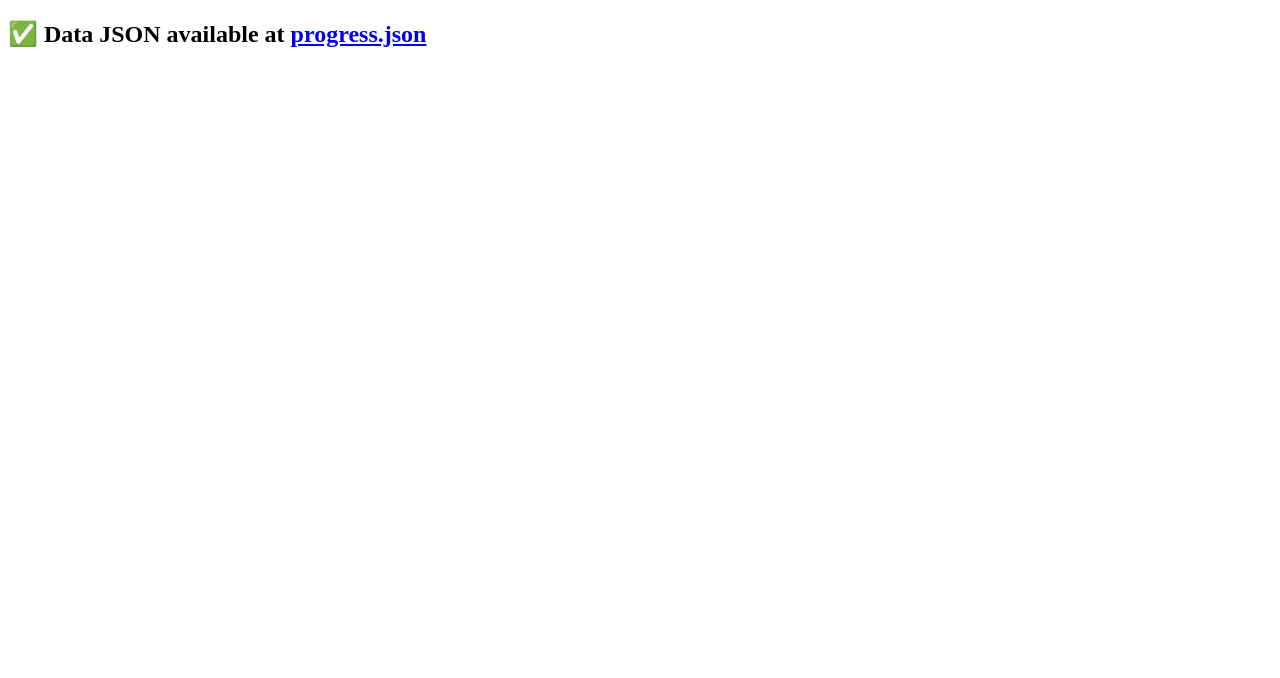
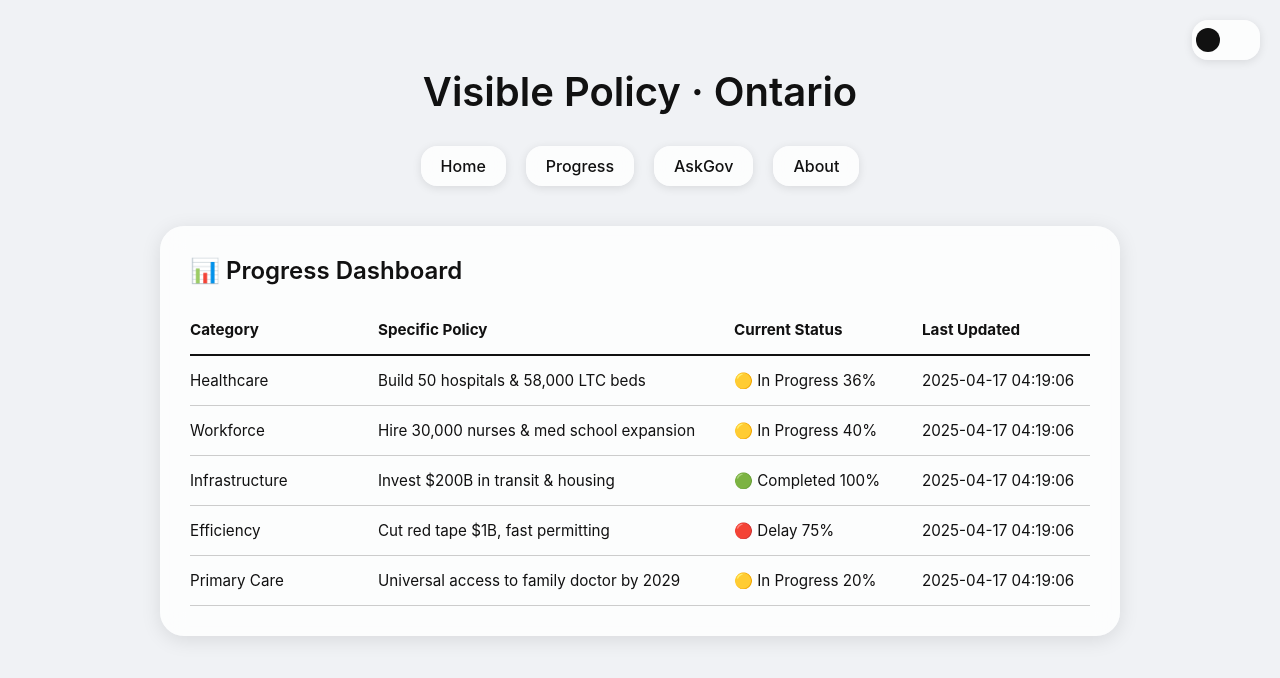
Before and after one commit to leonardoh-ca/visible-policy-data, a plain HTML site: page visible-policy-data/index.html in a window 1280 px wide. Drawn offline with Linux system fonts and the light colour scheme.

Commit message:
index.html

```diff
--- a/visible-policy-data/index.html
+++ b/visible-policy-data/index.html
@@ -1,5 +1,189 @@
 <!DOCTYPE html>
 <html lang="en">
-<head><meta charset="UTF-8"><title>Visible Policy Data</title></head>
-<body><h2>✅ Data JSON available at <a href='progress.json'>progress.json</a></h2></body>
+<head>
+  <meta charset="UTF-8">
+  <meta name="viewport" content="width=device-width, initial-scale=1.0">
+  <title>Visible Policy · Ontario</title>
+  <style>
+    :root {
+      --bg: #f0f2f5;
+      --bg-secondary: #ffffffcc;
+      --text: #111;
+      --tab-hover: #ffffff80;
+    }
+
+    body.dark-mode {
+      --bg: #121212;
+      --bg-secondary: #1f1f1fcc;
+      --text: #f5f5f5;
+      --tab-hover: #33333380;
+    }
+
+    body {
+      margin: 0;
+      font-family: -apple-system, BlinkMacSystemFont, "Segoe UI", Roboto, Helvetica, Arial, sans-serif;
+      background: var(--bg);
+      color: var(--text);
+      display: flex;
+      flex-direction: column;
+      align-items: center;
+      padding: 40px 20px;
+      transition: background 0.3s, color 0.3s;
+    }
+
+    h1 {
+      font-size: 2.5rem;
+      font-weight: 600;
+      text-align: center;
+      margin-bottom: 30px;
+    }
+
+    .tabs {
+      display: flex;
+      gap: 20px;
+      margin-bottom: 40px;
+      flex-wrap: wrap;
+    }
+
+    .tab {
+      padding: 10px 20px;
+      border-radius: 16px;
+      background: var(--bg-secondary);
+      backdrop-filter: blur(10px);
+      box-shadow: 0 2px 10px rgba(0, 0, 0, 0.1);
+      color: var(--text);
+      font-weight: 500;
+      cursor: pointer;
+      transition: background 0.2s;
+    }
+
+    .tab:hover {
+      background: var(--tab-hover);
+    }
+
+    .module {
+      width: 100%;
+      max-width: 900px;
+      background: var(--bg-secondary);
+      backdrop-filter: blur(12px);
+      border-radius: 24px;
+      box-shadow: 0 4px 20px rgba(0, 0, 0, 0.1);
+      padding: 30px;
+      margin-bottom: 30px;
+      transition: background 0.3s;
+    }
+
+    .module-title {
+      font-size: 1.5rem;
+      font-weight: 600;
+      margin-bottom: 20px;
+    }
+
+    .dashboard-entry {
+      display: grid;
+      grid-template-columns: 1fr 2fr 1fr 1fr;
+      gap: 20px;
+      padding: 15px 0;
+      border-bottom: 1px solid #ccc;
+    }
+
+    .dashboard-entry div {
+      font-size: 0.95rem;
+    }
+
+    .dashboard-header {
+      font-weight: bold;
+      border-bottom: 2px solid var(--text);
+    }
+
+    .toggle-container {
+      position: fixed;
+      top: 20px;
+      right: 20px;
+      width: 60px;
+      height: 32px;
+      background: var(--bg-secondary);
+      border-radius: 16px;
+      box-shadow: 0 2px 10px rgba(0,0,0,0.1);
+      display: flex;
+      align-items: center;
+      padding: 4px;
+      cursor: pointer;
+      transition: background 0.3s;
+    }
+
+    .toggle-ball {
+      width: 24px;
+      height: 24px;
+      background: var(--text);
+      border-radius: 50%;
+      transition: transform 0.3s, background 0.3s;
+    }
+
+    .toggle-container.active .toggle-ball {
+      transform: translateX(28px);
+    }
+  </style>
+</head>
+<body>
+  <div class="toggle-container" id="toggleSwitch">
+    <div class="toggle-ball"></div>
+  </div>
+
+  <h1>Visible Policy · Ontario</h1>
+
+  <div class="tabs">
+    <div class="tab">Home</div>
+    <div class="tab">Progress</div>
+    <div class="tab">AskGov</div>
+    <div class="tab">About</div>
+  </div>
+
+  <div class="module">
+    <div class="module-title">📊 Progress Dashboard</div>
+    <div class="dashboard-entry dashboard-header">
+      <div>Category</div>
+      <div>Specific Policy</div>
+      <div>Current Status</div>
+      <div>Last Updated</div>
+    </div>
+    <div id="dashboard"></div>
+  </div>
+
+  <script>
+    const toggleSwitch = document.getElementById('toggleSwitch');
+    toggleSwitch.addEventListener('click', () => {
+      document.body.classList.toggle('dark-mode');
+      toggleSwitch.classList.toggle('active');
+    });
+
+    async function fetchAndRenderDashboard() {
+      const container = document.getElementById('dashboard');
+      container.innerHTML = '<div>🔄 Loading data...</div>';
+      try {
+        const res = await fetch('https://leonardoh-ca.github.io/visible-policy-data/progress.json');
+        const data = await res.json();
+        container.innerHTML = '';
+        for (const item of data) {
+          const icon = item.status === 'Completed' ? '🟢' : item.status === 'Delay' ? '🔴' : '🟡';
+          const statusLabel = `${icon} ${item.status} ${item.percent || 0}%`;
+          const row = `
+            <div class="dashboard-entry">
+              <div>${item.category}</div>
+              <div>${item.policy}</div>
+              <div>${statusLabel}</div>
+              <div>${item.updated_at}</div>
+            </div>
+          `;
+          container.insertAdjacentHTML('beforeend', row);
+        }
+      } catch (err) {
+        container.innerHTML = '<div style="color: red;">⚠️ Failed to load data</div>';
+      }
+    }
+
+    fetchAndRenderDashboard();
+    setInterval(fetchAndRenderDashboard, 30 * 60 * 1000);
+  </script>
+</body>
 </html>
```
